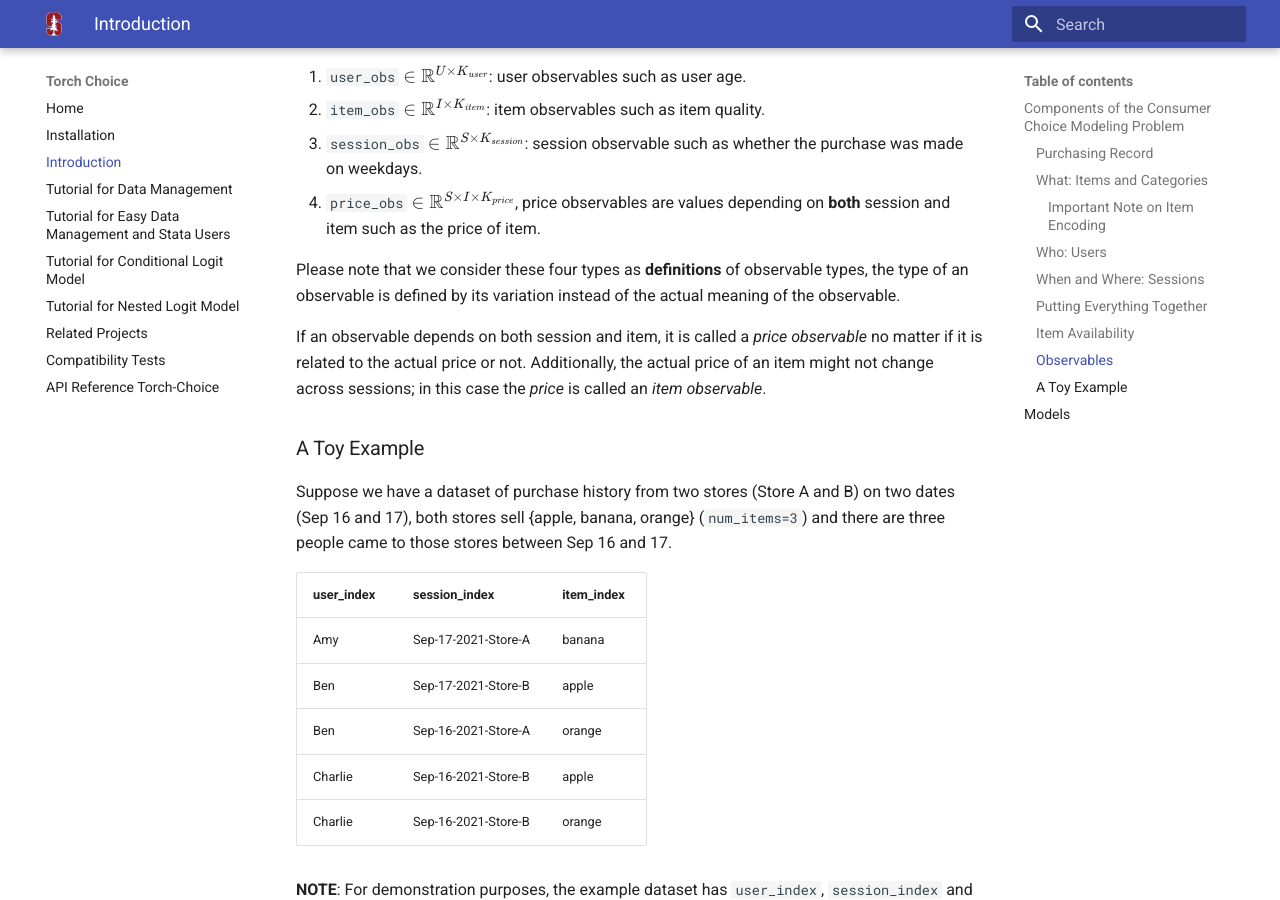
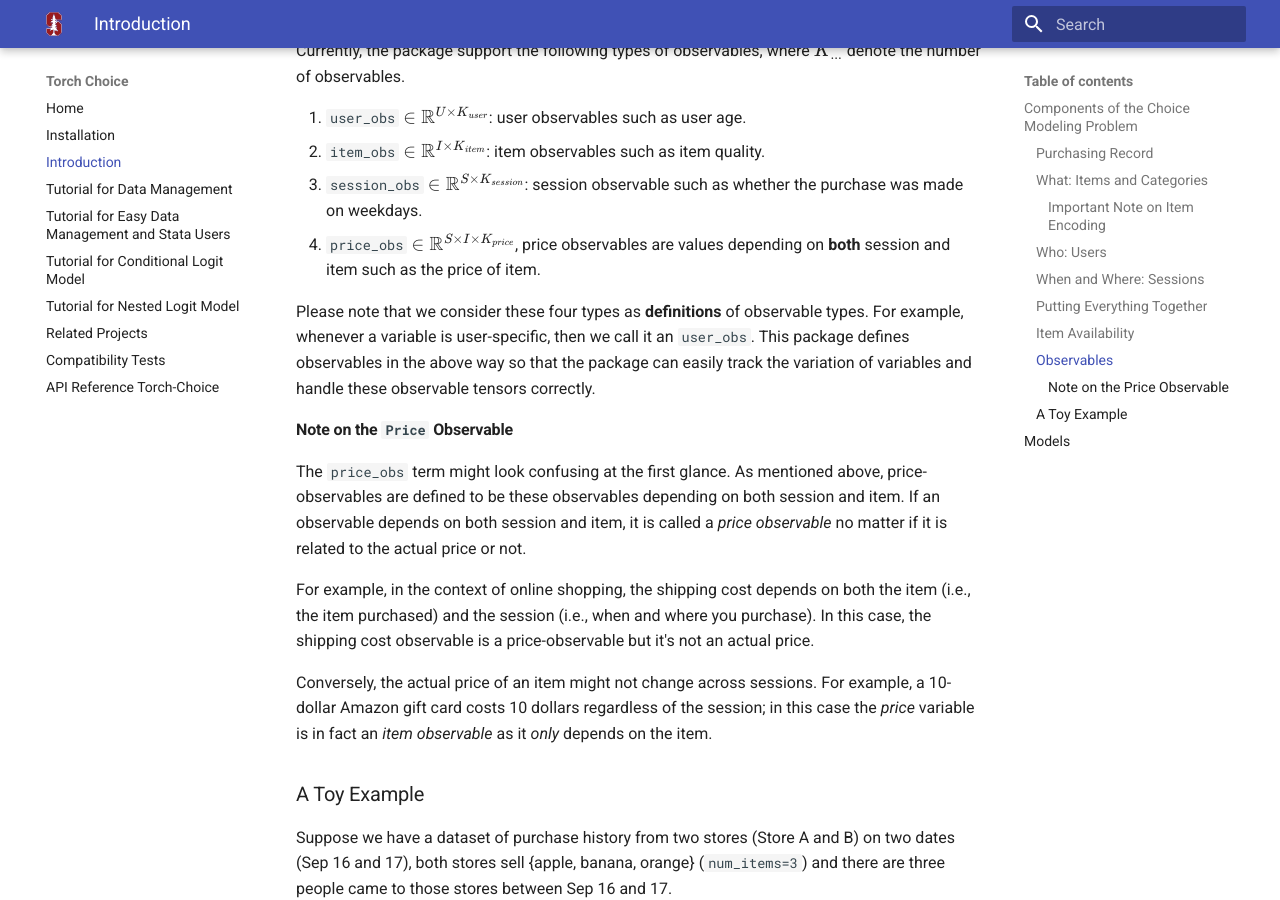
Before and after one commit to gsbDBI/torch-choice, an MkDocs documentation site: the page built from docs_src/intro.md, in a window 1280 px wide and 900 px high, scrolled down 2989 px. Built offline with MkDocs 1.6.1 and Material for MkDocs 9.7.7, drawn with Linux system fonts in a browser that asks for light colours; some of the changed text lies outside the part shown.

Commit message:
update intro page

```diff
--- a/docs_src/intro.md
+++ b/docs_src/intro.md
@@ -1,5 +1,5 @@
 # Introduction
-This document briefly introduces the consumer choice model we aim to solve.
+This document briefly introduces the choice model we aim to solve.
 
 In short, all models (the conditional logit model, the nested logit model, and the Bayesian embedding model) in the package aim to predict which item a user will purchase while facing the shelves in a supermarket.
 
@@ -7,8 +7,10 @@
 
 However, the usage of our models is not limited to this supermarket context; researchers can adjust the definition of **user** and **item** to fit any choice modeling context. The [related project](./projects.md) page overviews some extensions of our models to other contexts.
 
-## Components of the Consumer Choice Modeling Problem
-We begin with essential components of the consumer choice modeling problem. Walking through these components should help you understand what kind of data our models are working on.
+## Components of the Choice Modeling Problem
+We aim to predict users' choices while facing multiple items available, e.g., which brand of milk the user will purchase in the supermarket.
+
+We begin with essential components of the choice modeling problem. Walking through these components should help you understand what kind of data our models are working on.
 
 ### Purchasing Record
 A **purchasing record** is a record describing *who* bought *what* at *when* and *where*.
@@ -85,9 +87,16 @@
 3. `session_obs` $\in \mathbb{R}^{S \times K_{session}}$: session observable such as whether the purchase was made on weekdays.
 4. `price_obs` $\in \mathbb{R}^{S \times I \times K_{price}}$, price observables are values depending on **both** session and item such as the price of item.
 
-Please note that we consider these four types as **definitions** of observable types, the type of an observable is defined by its variation instead of the actual meaning of the observable.
+Please note that we consider these four types as **definitions** of observable types. For example, whenever a variable is user-specific, then we call it an `user_obs`.
+This package defines observables in the above way so that the package can easily track the variation of variables and handle these observable tensors correctly.
 
-If an observable depends on both session and item, it is called a *price observable* no matter if it is related to the actual price or not. Additionally, the actual price of an item might not change across sessions; in this case the *price* is called an *item observable*.
+#### Note on the `Price` Observable
+The `price_obs` term might look confusing at the first glance.
+As mentioned above, price-observables are defined to be these observables depending on both session and item. If an observable depends on both session and item, it is called a *price observable* no matter if it is related to the actual price or not.
+
+For example, in the context of online shopping, the shipping cost depends on both the item (i.e., the item purchased) and the session (i.e., when and where you purchase). In this case, the shipping cost observable is a price-observable but it's not an actual price.
+
+Conversely, the actual price of an item might not change across sessions. For example, a 10-dollar Amazon gift card costs 10 dollars regardless of the session; in this case the *price* variable is in fact an *item observable* as it *only* depends on the item.
 
 ### A Toy Example
 Suppose we have a dataset of purchase history from two stores (Store A and B) on two dates (Sep 16 and 17), both stores sell {apple, banana, orange} (`num_items=3`) and there are three people came to those stores between Sep 16 and 17.
```
